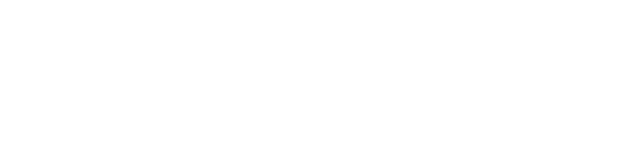
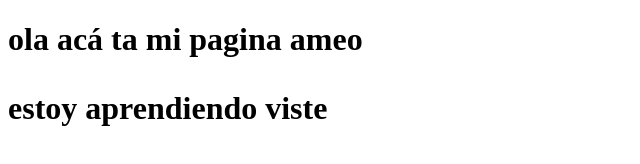
Before and after one commit to MaximilianoEA/test-repo, a plain HTML site: page index.html in a window 1280 px wide. Shown: the whole page, without its empty margins (0-640 px from the left). Drawn offline with Linux system fonts and the light colour scheme.

Commit message:
agregue contenido al index.html

```diff
--- a/index.html
+++ b/index.html
@@ -7,6 +7,8 @@
     <title>Document</title>
 </head>
 <body>
-
+ <h1>ola acá ta mi pagina ameo
+    <p>estoy aprendiendo viste</p>
+ </h1>
 </body>
 </html>
```
